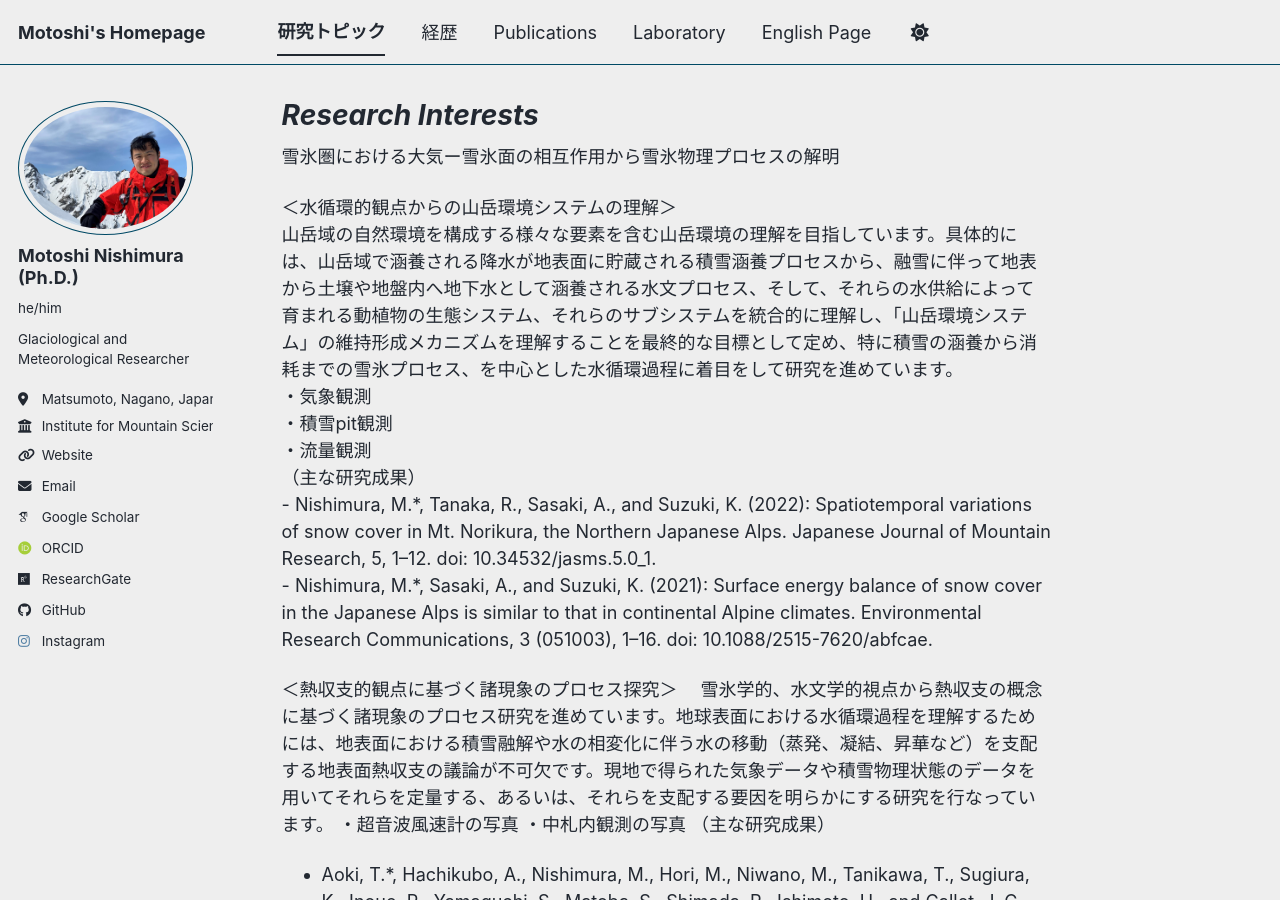
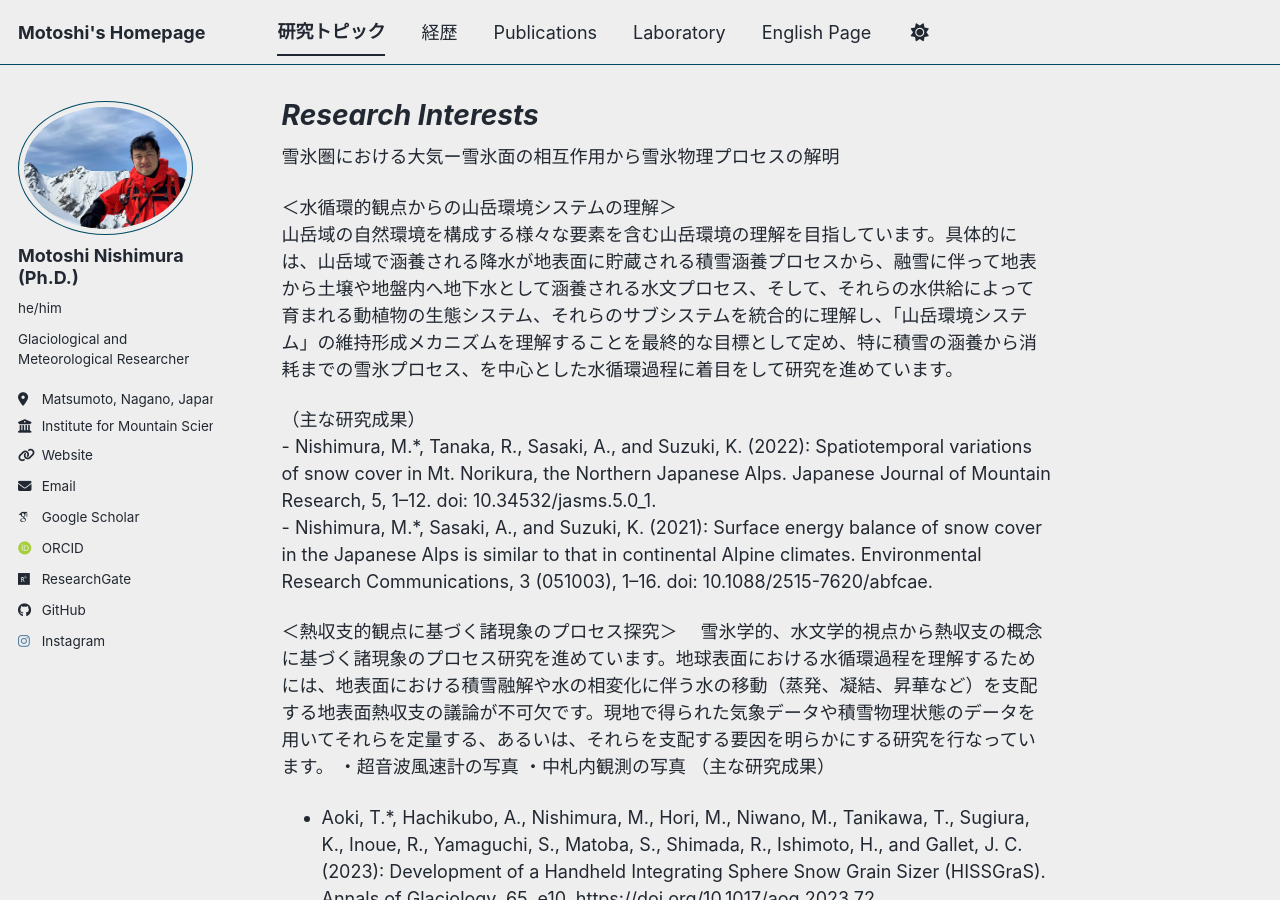
Before and after one commit to MotoshiNishimura/MotoshiNishimura.github.io, a Jekyll site: the page built from _pages/interest.md, in a window 1280 px wide and 900 px high. Built offline with Jekyll 4.4.1, drawn with Linux system fonts in a browser that asks for light colours; some web fonts are replaced; a script bundle is joined from its source files by our own code; library files that are not in the unit come from our copies.

Commit message:
Update interest.md

```diff
--- a/_pages/interest.md
+++ b/_pages/interest.md
@@ -7,10 +7,9 @@ author_profile: true
 雪氷圏における大気ー雪氷面の相互作用から雪氷物理プロセスの解明
 <p>
 ＜水循環的観点からの山岳環境システムの理解＞<br>
- 山岳域の自然環境を構成する様々な要素を含む山岳環境の理解を目指しています。具体的には、山岳域で涵養される降水が地表面に貯蔵される積雪涵養プロセスから、融雪に伴って地表から土壌や地盤内へ地下水として涵養される水文プロセス、そして、それらの水供給によって育まれる動植物の生態システム、それらのサブシステムを統合的に理解し、「山岳環境システム」の維持形成メカニズムを理解することを最終的な目標として定め、特に積雪の涵養から消耗までの雪氷プロセス、を中心とした水循環過程に着目をして研究を進めています。<br>
-・気象観測<br>
-・積雪pit観測<br>
-・流量観測<br>
+ 山岳域の自然環境を構成する様々な要素を含む山岳環境の理解を目指しています。具体的には、山岳域で涵養される降水が地表面に貯蔵される積雪涵養プロセスから、融雪に伴って地表から土壌や地盤内へ地下水として涵養される水文プロセス、そして、それらの水供給によって育まれる動植物の生態システム、それらのサブシステムを統合的に理解し、「山岳環境システム」の維持形成メカニズムを理解することを最終的な目標として定め、特に積雪の涵養から消耗までの雪氷プロセス、を中心とした水循環過程に着目をして研究を進めています。
+</p>
+<p>
 （主な研究成果）<br>
 - Nishimura, M.*, Tanaka, R., Sasaki, A., and Suzuki, K. (2022): Spatiotemporal variations of snow cover in Mt. Norikura, the Northern Japanese Alps. Japanese Journal of Mountain Research, 5, 1–12. doi: 10.34532/jasms.5.0_1.<br>
 - Nishimura, M.*, Sasaki, A., and Suzuki, K. (2021): Surface energy balance of snow cover in the Japanese Alps is similar to that in continental Alpine climates. Environmental Research Communications, 3 (051003), 1–16. doi: 10.1088/2515-7620/abfcae.
```
